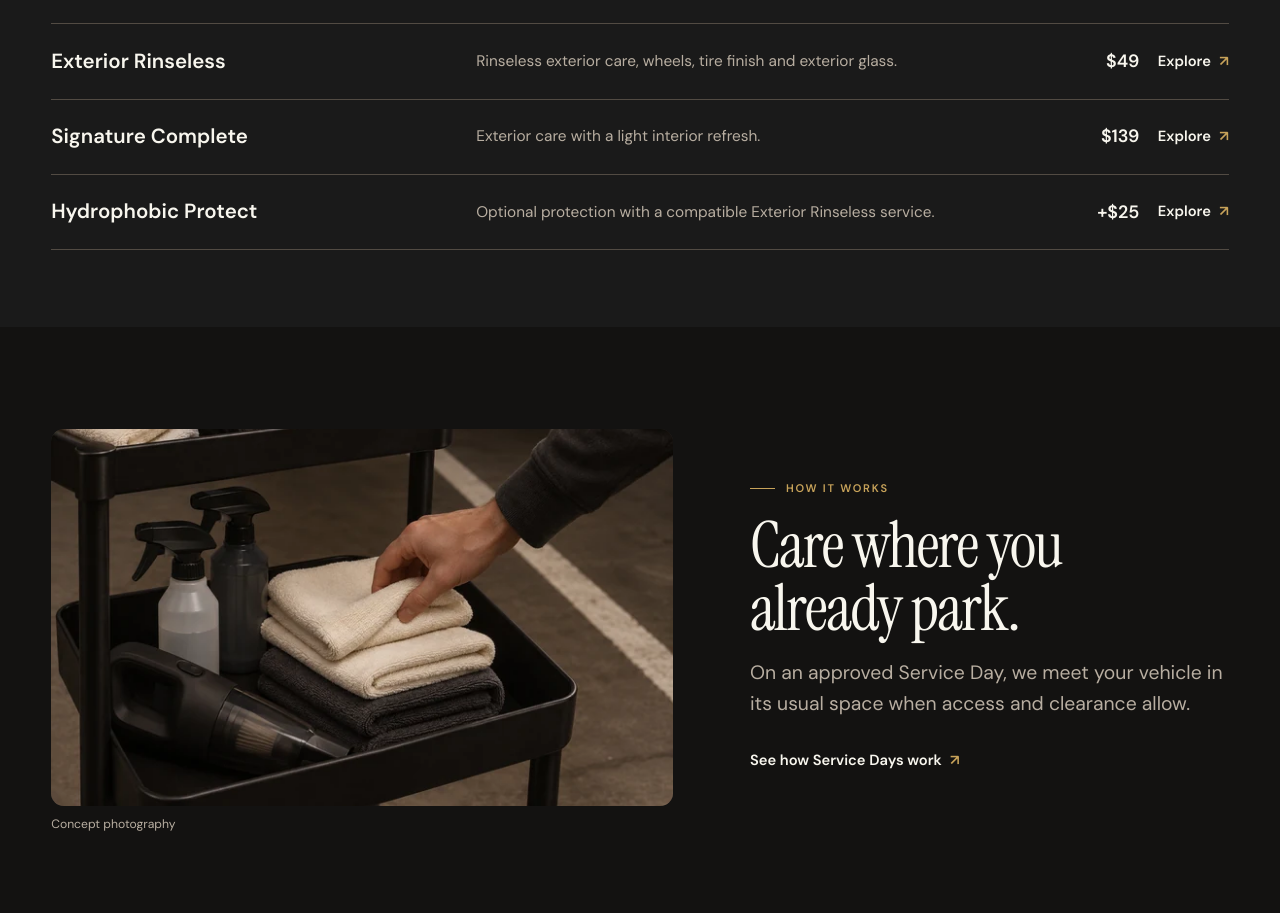
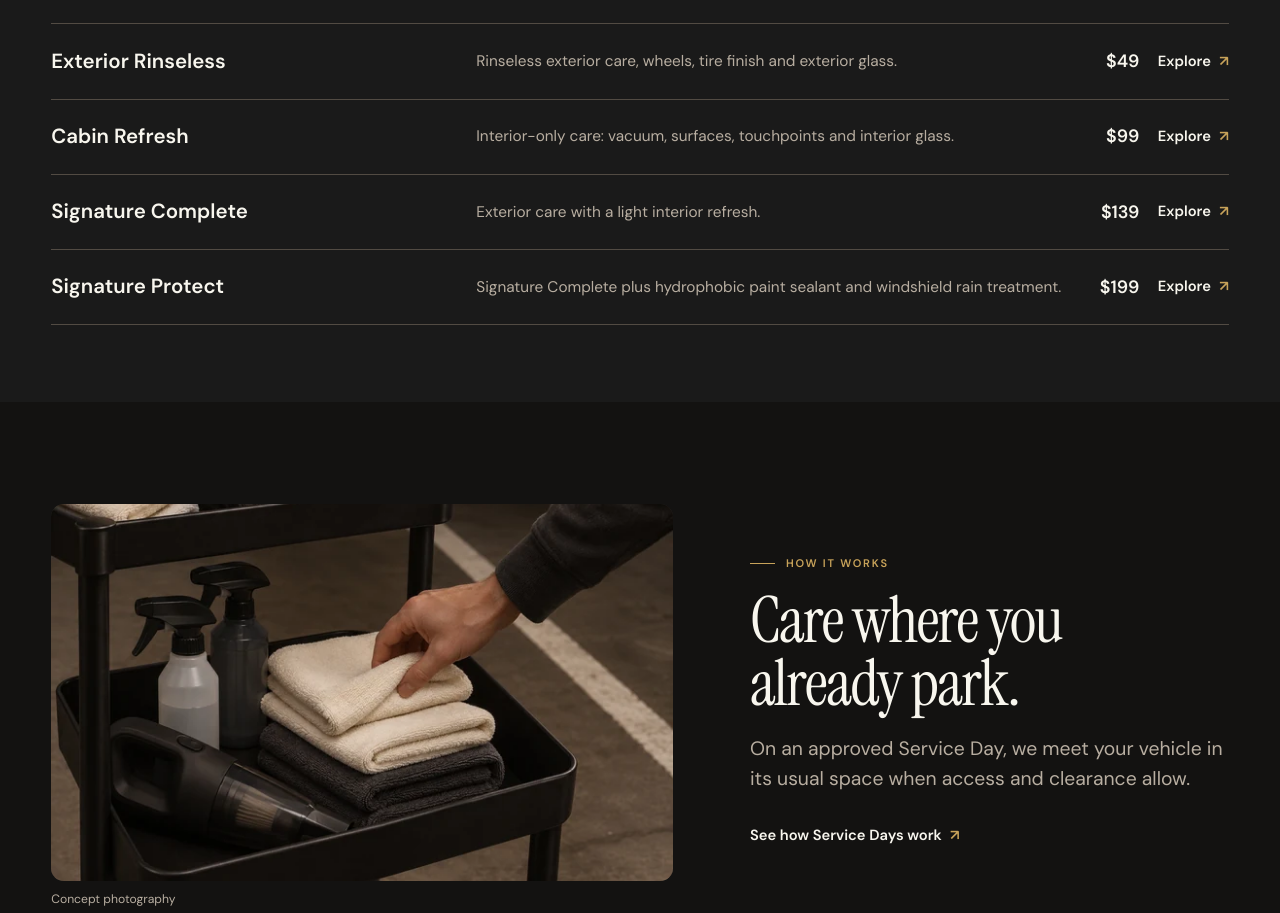
Before and after one commit to youropensign/parkline-car-care, a plain HTML site: page index.html in a window 1280 px wide. Shown: the part 912-1825 px from the top of the page. Drawn offline with Linux system fonts and the light colour scheme.

Commit message:
Update menu: new pricing lineup

```diff
--- a/index.html
+++ b/index.html
@@ -129,6 +129,17 @@
             >
           </li>
           <li class="service-row">
+            <h3>Cabin Refresh</h3>
+            <p>Interior-only care: vacuum, surfaces, touchpoints and interior glass.</p>
+            <strong class="service-price">$99</strong>
+            <a
+              class="inline-action"
+              href="services/cabin-refresh/index.html"
+              aria-label="Explore Cabin Refresh"
+              >Explore <span aria-hidden="true">↗</span></a
+            >
+          </li>
+          <li class="service-row">
             <h3>Signature Complete</h3>
             <p>Exterior care with a light interior refresh.</p>
             <strong class="service-price">$139</strong>
@@ -140,15 +151,13 @@
             >
           </li>
           <li class="service-row">
-            <h3>Hydrophobic Protect</h3>
-            <p>
-              Optional protection with a compatible Exterior Rinseless service.
-            </p>
-            <strong class="service-price">+$25</strong>
+            <h3>Signature Protect</h3>
+            <p>Signature Complete plus hydrophobic paint sealant and windshield rain treatment.</p>
+            <strong class="service-price">$199</strong>
             <a
               class="inline-action"
-              href="services/hydrophobic-protect/index.html"
-              aria-label="Explore Hydrophobic Protect"
+              href="services/signature-protect/index.html"
+              aria-label="Explore Signature Protect"
               >Explore <span aria-hidden="true">↗</span></a
             >
           </li>
```
